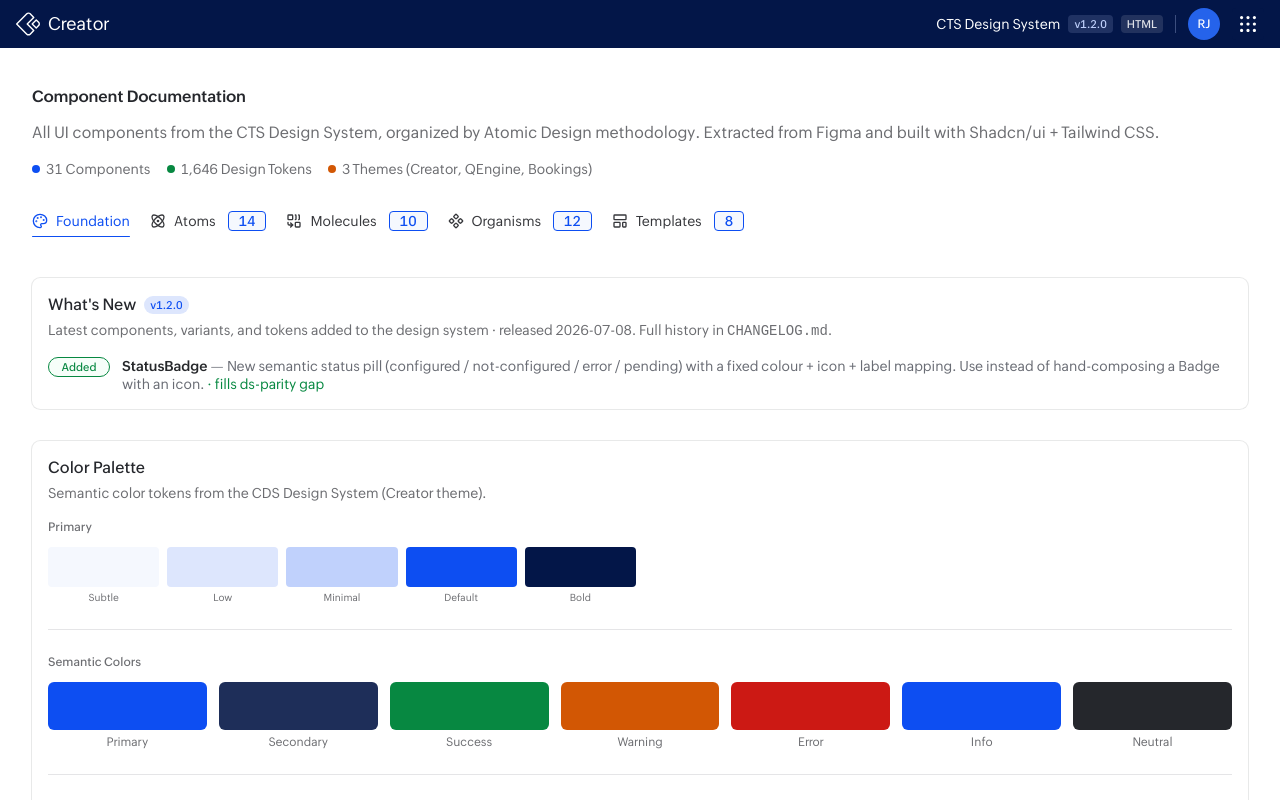
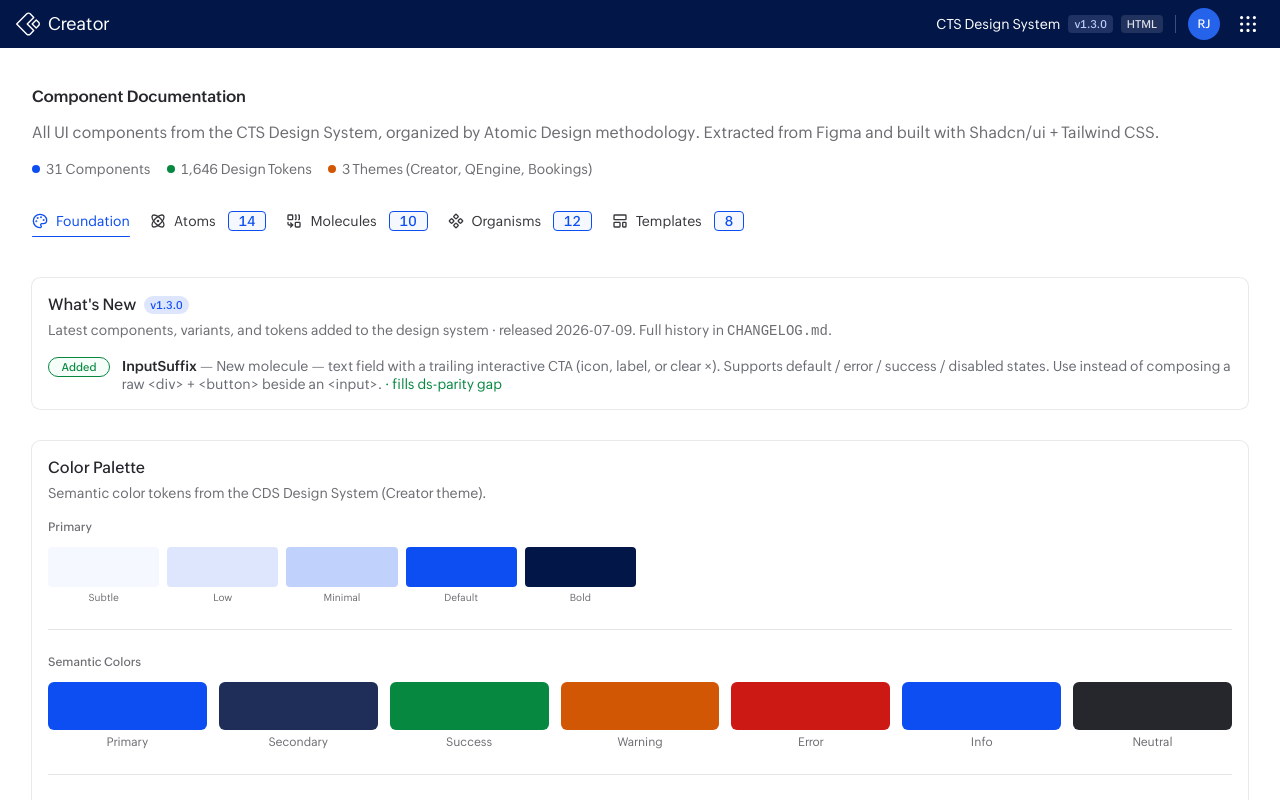
Before and after one commit to rajendra-prasad-2476/creator-ds, a React (Vite) app: page / in a window 1280 px wide. Shown: the top 800 px of the page. Built offline with nearby package versions, Linux system fonts and the light colour scheme.

Commit message:
chore: bump DS_VERSION to 1.3.0, regenerate CHANGELOG.md

```diff
--- a/src/ds-changelog.ts
+++ b/src/ds-changelog.ts
@@ -33,10 +33,23 @@ export interface DSChangeEntry {
 }
 
 /** Current DS version — surfaced as the version badge in the showcase TopBar. */
-export const DS_VERSION = "1.2.0"
+export const DS_VERSION = "1.3.0"
 
 /** Newest entry first. */
 export const DS_CHANGELOG: DSChangeEntry[] = [
+  {
+    version: "1.3.0",
+    date: "2026-07-09",
+    changes: [
+      {
+        type: "added",
+        scope: "InputSuffix",
+        summary:
+          "New molecule — text field with a trailing interactive CTA (icon, label, or clear ×). Supports default / error / success / disabled states. Use instead of composing a raw <div> + <button> beside an <input>.",
+        parity: "InputSuffix",
+      },
+    ],
+  },
   {
     version: "1.2.0",
     date: "2026-07-08",
```
Also changed, not shown: 1 other file (tests, documents, lock files or other folders).
